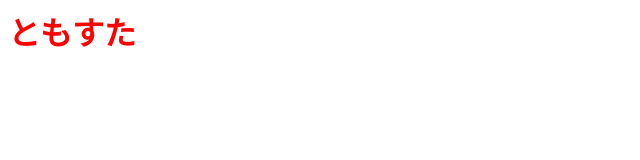
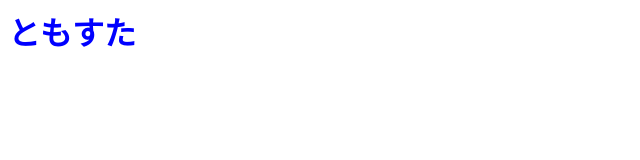
Before and after one commit to akikoakikko/my-web1, a plain HTML site: page index.html in a window 1280 px wide. Shown: the whole page, without its empty margins (0-640 px from the left). Drawn offline with Linux system fonts and the light colour scheme.

Commit message:
文字の色を修正しました。

```diff
--- a/index.html
+++ b/index.html
@@ -1 +1 @@
-<h1 style="color: red;">ともすた</h1>
+<h1 style="color: blue;">ともすた</h1>
```
